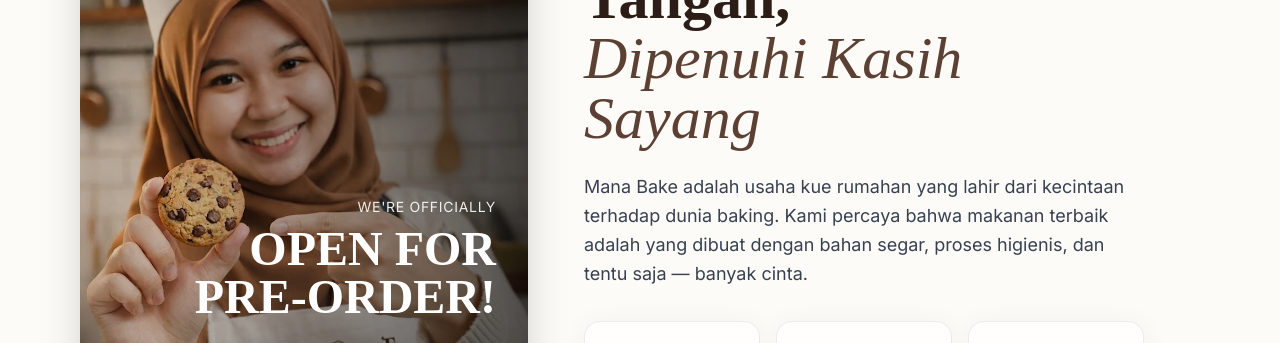
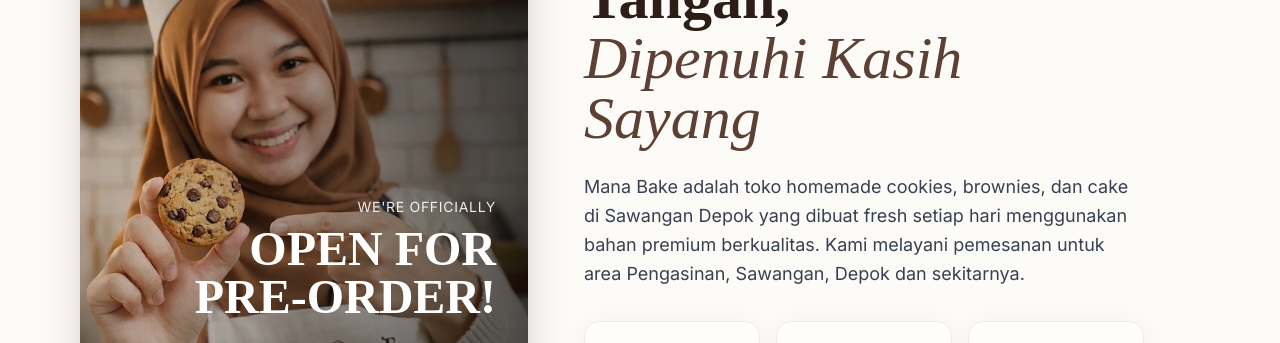
Before and after one commit to 244110601039-arch/manabake_hci, a plain HTML site: page index.html in a window 1280 px wide. Shown: the part 300-643 px from the top of the page. Drawn offline with nearby package versions, Linux system fonts and the light colour scheme; a web font is replaced by a local one.

Commit message:
alamat,messes

```diff
--- a/index.html
+++ b/index.html
@@ -79,9 +79,8 @@
               <span class="italic font-light text-[#5C4033]">Dipenuhi Kasih Sayang</span>
             </h1>
             <p class="text-lg text-gray-700 leading-relaxed max-w-xl">
-              Mana Bake adalah usaha kue rumahan yang lahir dari kecintaan terhadap dunia baking.
-              Kami percaya bahwa makanan terbaik adalah yang dibuat dengan bahan segar,
-              proses higienis, dan tentu saja — banyak cinta.
+              Mana Bake adalah toko homemade cookies, brownies, dan cake di Sawangan Depok yang dibuat fresh setiap hari menggunakan bahan premium berkualitas.
+Kami melayani pemesanan untuk area Pengasinan, Sawangan, Depok dan sekitarnya.
             </p>
           </div>
           <div class="grid grid-cols-2 md:grid-cols-3 gap-4">
@@ -272,7 +271,7 @@
                 <img src="assets/brownies/messes.png" alt="Messes" class="card-img w-[85%] h-[85%] object-contain z-10">
               </div>
               <h3 class="text-xl font-bold mb-2 tracking-wide text-[#2C1E16]">MESSES</h3>
-              <p class="text-sm text-gray-600 mb-6 flex-grow">Penuh butiran cokelat warna-warni yang menggemaskan.</p>
+              <p class="text-sm text-gray-600 mb-6 flex-grow">Penuh butiran cokelat yang menggugah selera</p>
               <div class="price-container">
                 <span class="price-label">Rp.55.000 / Loyang</span>
                 <button class="add-to-cart-circle-btn" data-name="Brownies Messes" data-price="55000" data-unit="Loyang"
```
Also changed, not shown: Screenshot 2026-06-20 144132.png (added), Screenshot 2026-06-20 144342.png (added).
